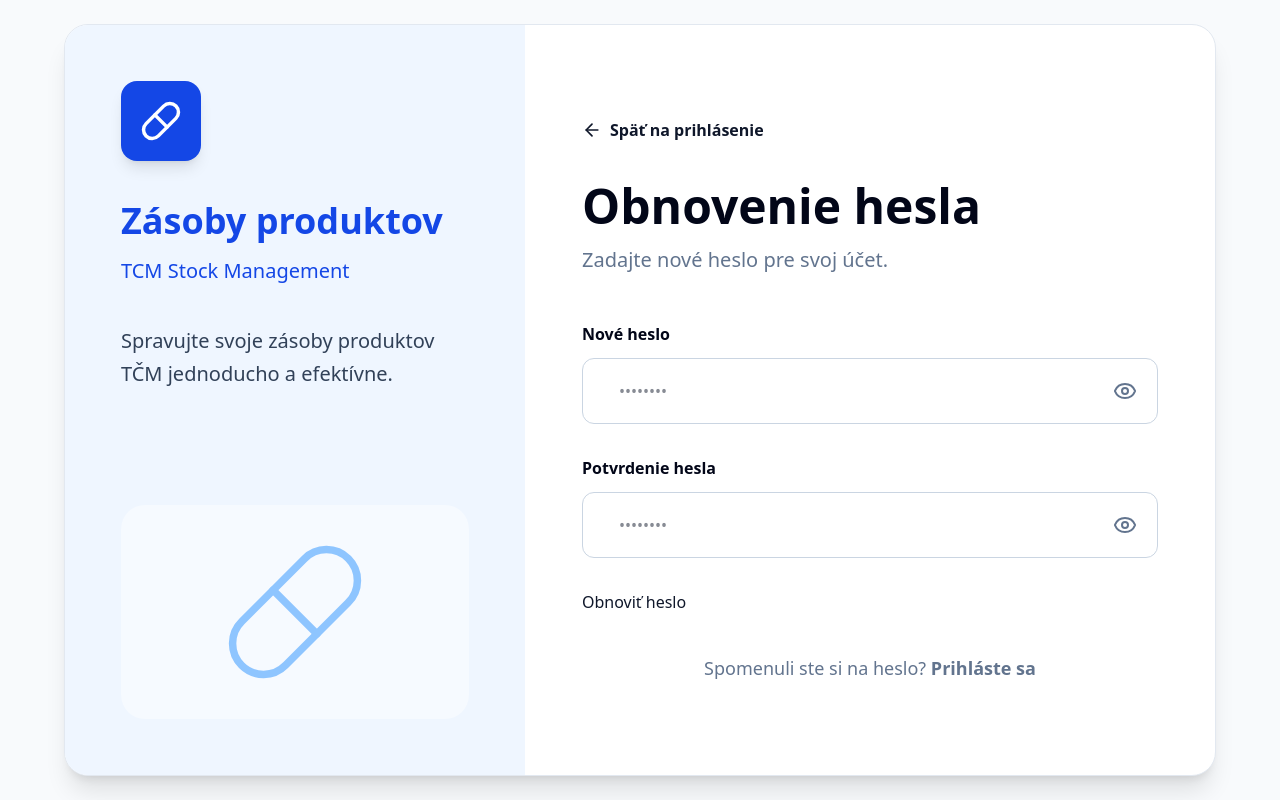
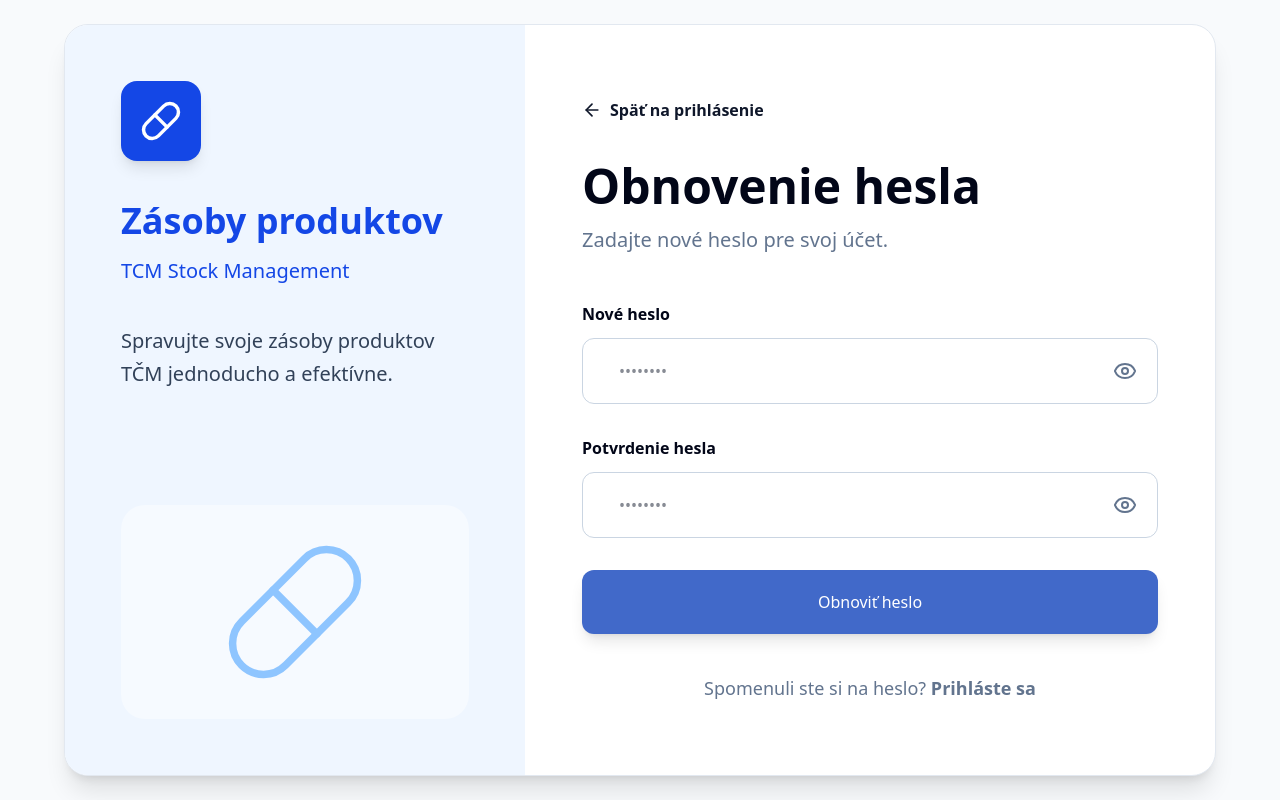
Before and after one commit to adabo4/tcmstock, a React (Vite) app: page /reset-password in a window 1280 px wide. Built offline with nearby package versions, Linux system fonts and the light colour scheme; no server answers.

Commit message:
changed reset button style

```diff
--- a/src/pages/auth/ResetPassword.tsx
+++ b/src/pages/auth/ResetPassword.tsx
@@ -119,7 +119,11 @@ export default function ResetPassword() {
             </p>
           ) : null}
 
-          <button type="submit" disabled={loading}>
+          <button
+            className="h-16 w-full rounded-xl bg-blue text-xl font-semibold text-white shadow-lg hover:bg-primary-hover disabled:opacity-50"
+            type="submit"
+            disabled={loading}
+          >
             {loading ? "Obnovujem heslo..." : "Obnoviť heslo"}
           </button>
         </form>
```
